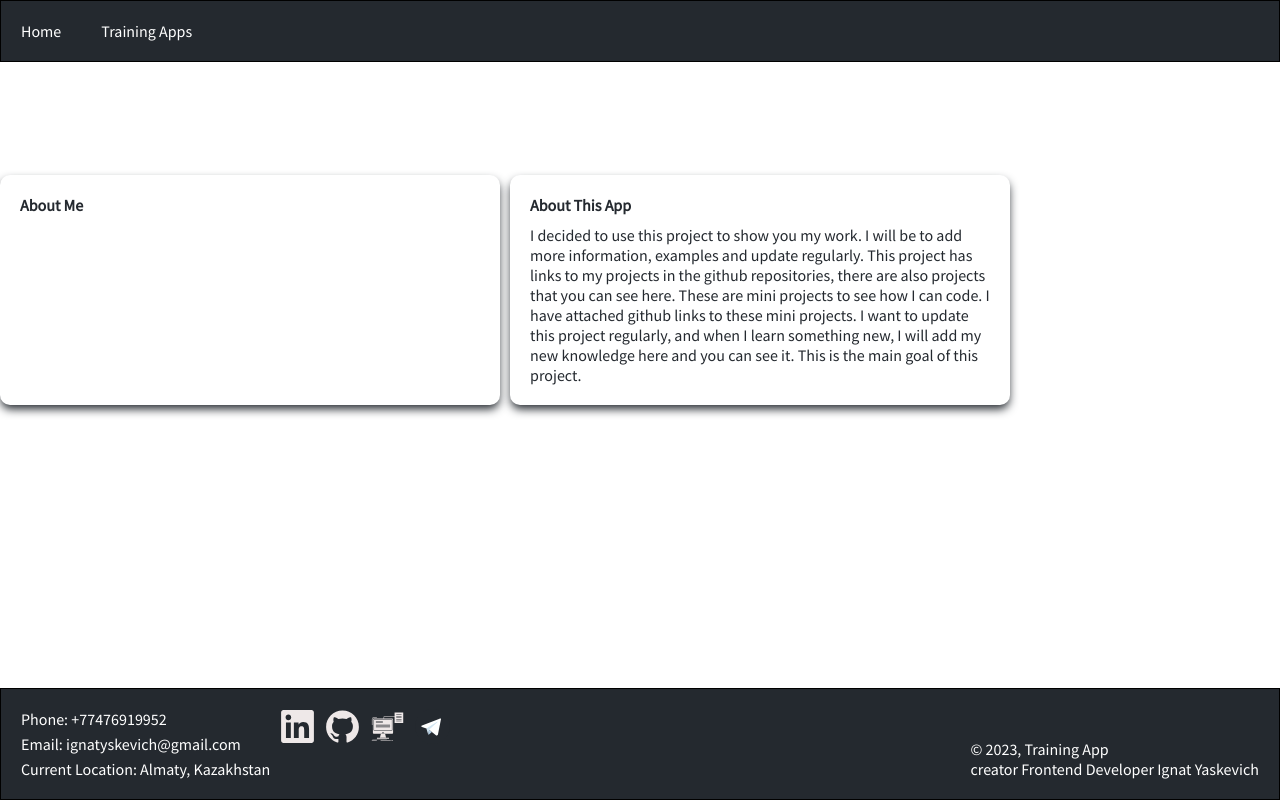
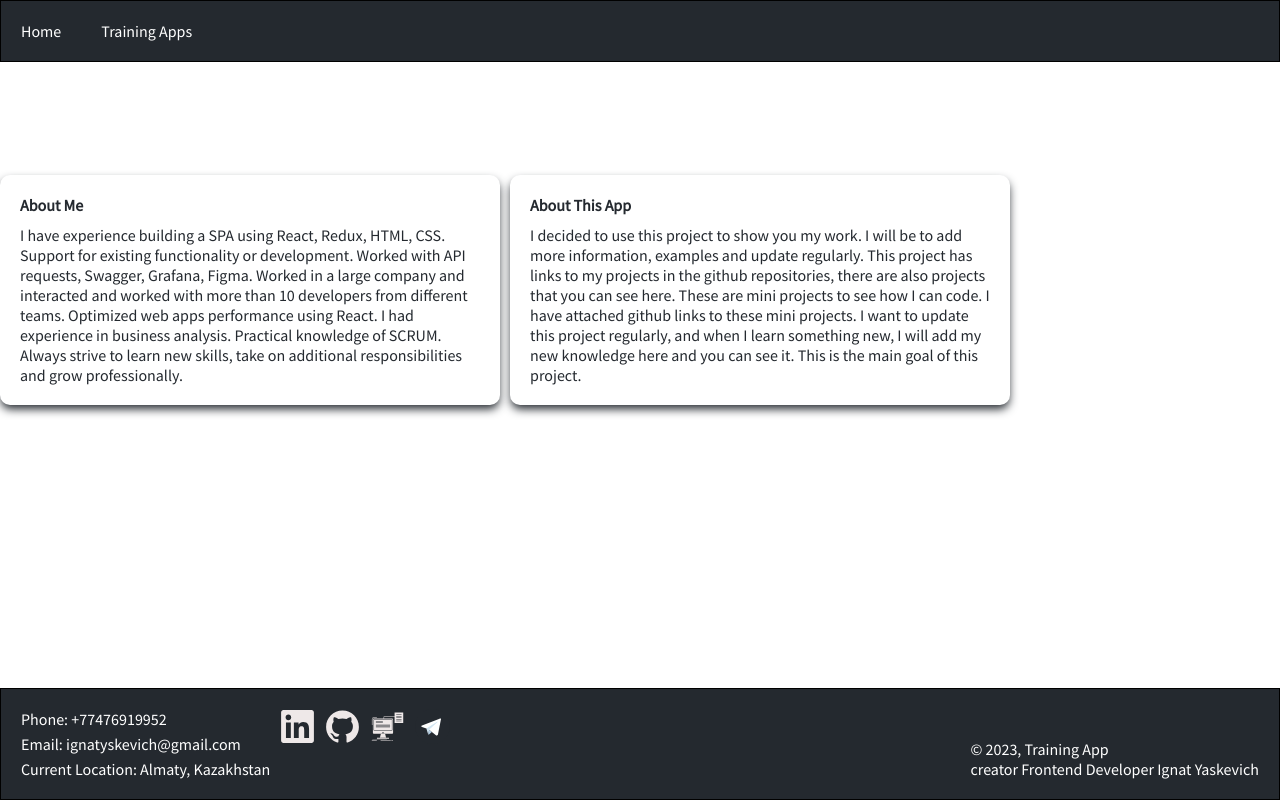
Before and after one commit to IGYaskevich/super-app, a React (Create React App) app: page / in a window 1280 px wide. Built offline with nearby package versions, Linux system fonts and the light colour scheme.

Commit message:
added me description.

```diff
--- a/src/pages/Home/index.tsx
+++ b/src/pages/Home/index.tsx
@@ -7,6 +7,8 @@ import "./styles.scss";
 
 export const Home = () => {
   const [state] = useState({
+    meDescription:
+      "I have experience building a SPA using React, Redux, HTML, CSS. Support for existing functionality or development. Worked with API requests,  Swagger, Grafana, Figma. Worked in a large company and interacted and worked with more than 10 developers from different teams. Optimized web apps performance using React. I had experience in business analysis. Practical knowledge of SCRUM. Always strive to learn new skills, take on additional responsibilities and grow professionally.",
     appDescription:
       "I decided to use this project to show you my work. I will be to add more information, examples and update regularly. This project has links to my projects in the github repositories, there are also projects that you can see here. These are mini projects to see how I can code. I have attached github links to these mini projects. I want to update this project regularly, and when I learn something new, I will add my new knowledge here and you can see it. This is the main goal of this project.",
   });
@@ -16,7 +18,7 @@ export const Home = () => {
       <div className={"main-wrapper--container"}>
         <div className={"home"}>
           <div className={"home--about-items"}>
-            <AboutItem title={"About Me"} description={""} />
+            <AboutItem title={"About Me"} description={state.meDescription} />
             <AboutItem
               title={"About This App"}
               description={state.appDescription}
```
